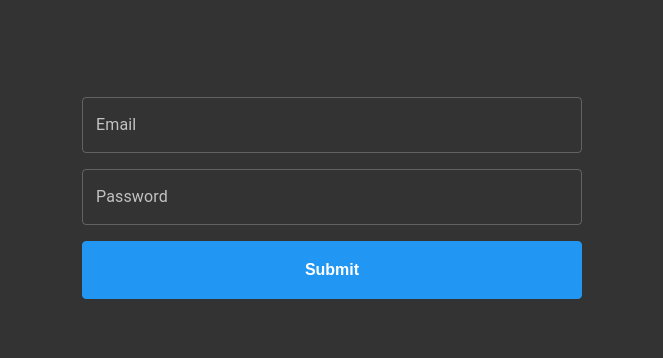
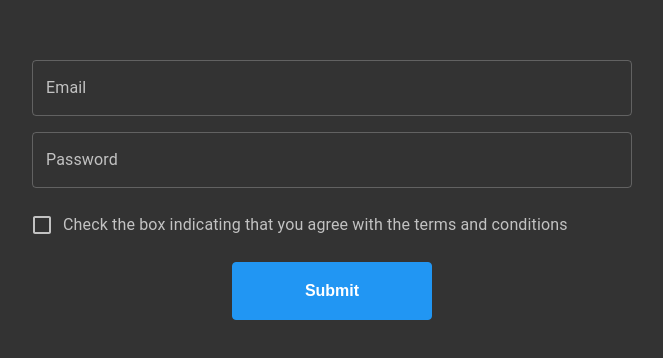
Before and after one commit to KatarzynaWolowska/06-formik-yup, a React (Vite) app: page / in a window 1280 px wide. Shown: the part 202-560 px from the top of the page, without its empty margins (308-971 px from the left). Built offline with nearby package versions, Linux system fonts and the light colour scheme.

Commit message:
Formik, checkbox

```diff
--- a/src/components/Form/CustomButton.tsx
+++ b/src/components/Form/CustomButton.tsx
@@ -4,6 +4,7 @@ import { styled } from '@mui/system'
 
 const Button = styled(BaseButton)(
     ({ theme }) => `
+  width: 200px;
   font-family: IBM Plex Sans, sans-serif;
   font-weight: 600;
   font-size: 1rem;
--- a/src/components/Form/SignupForm.tsx
+++ b/src/components/Form/SignupForm.tsx
@@ -1,58 +1,67 @@
-import { TextField, Stack, Box } from '@mui/material'
-import { useFormik } from 'formik'
+import { TextField, LinearProgress, Stack, Box, FormControlLabel, Checkbox } from '@mui/material'
+import { Field, Form, Formik, ErrorMessage } from 'formik'
 import * as yup from 'yup'
 import Button from './CustomButton'
 
-const validationSchema = yup.object({
-    email: yup.string('Enter your email').email('Enter a valid email').required('Email is required'),
-    password: yup
-        .string('Enter your password')
-        .min(8, 'Password should be of minimum 8 characters length')
-        .required('Password is required')
+const SignupSchema = yup.object({
+    email: yup.string().email('Enter a valid email').required('Email is required'),
+    password: yup.string().min(8, 'Password should be of minimum 8 characters length').required('Password is required'),
+    consent: yup.boolean().oneOf([true], 'Required.')
 })
 
 const SignupForm = () => {
-    const formik = useFormik({
-        initialValues: {
+    return (
+        <Formik
+            initialValues={{
                 email: '',
-            password: ''
-        },
-        validationSchema: validationSchema,
-        onSubmit: values => {
+                password: '',
+                consent: false
+            }}
+            validationSchema={SignupSchema}
+            onSubmit={(values, { setSubmitting }) => {
+                setTimeout(() => {
+                    setSubmitting(false)
                     alert(JSON.stringify(values, null, 2))
+                }, 500)
+            }}>
+            {({ submitForm, isSubmitting, errors, touched }) => (
+                <Form>
+                    <Stack spacing={2} maxWidth='600px' margin='auto'>
+                        <Box>
+                            <Field as={TextField} name='email' type='email' label='Email' fullWidth />
+                            <ErrorMessage name='email' component='div' className='error' />
+                        </Box>
+                        <Box>
+                            <Field as={TextField} name='password' type='password' label='Password' fullWidth />
+                            <ErrorMessage name='password' component='div' className='error' />
+                        </Box>
+                        <Box>
+                            <Field
+                                type='checkbox'
+                                name='consent'
+                                as={FormControlLabel}
+                                control={
+                                    <Checkbox
+                                        style={{ color: errors.consent && touched.consent ? '#f44' : undefined }}
+                                    />
                                 }
-    })
-    return (
-        <form onSubmit={formik.handleSubmit}>
-            <Stack spacing={2} maxWidth='500px' margin='auto'>
-                <TextField
-                    fullWidth
-                    id='email'
-                    name='email'
-                    label='Email'
-                    value={formik.values.email}
-                    onChange={formik.handleChange}
-                    onBlur={formik.handleBlur}
-                    error={formik.touched.email && Boolean(formik.errors.email)}
-                    helperText={formik.touched.email && formik.errors.email}
+                                label='Check the box indicating that you agree with the terms and conditions'
                             />
-                <TextField
-                    fullWidth
-                    id='password'
-                    name='password'
-                    label='Password'
-                    type='password'
-                    value={formik.values.password}
-                    onChange={formik.handleChange}
-                    onBlur={formik.handleBlur}
-                    error={formik.touched.password && Boolean(formik.errors.password)}
-                    helperText={formik.touched.password && formik.errors.password}
-                />
-                <Button color='primary' variant='contained' fullWidth type='submit'>
+                            <ErrorMessage name='consent' component='div' className='error' />
+                        </Box>
+                        {isSubmitting && <LinearProgress />}
+                        <Button
+                            variant='contained'
+                            color='primary'
+                            disabled={isSubmitting}
+                            onClick={submitForm}
+                            style={{ margin: '1rem auto' }}>
                             Submit
                         </Button>
                     </Stack>
-        </form>
+                </Form>
+            )}
+        </Formik>
     )
 }
 
--- a/src/index.css
+++ b/src/index.css
@@ -26,6 +26,14 @@ body {
     padding: 2rem;
 }
 
+.error {
+    color: #f44;
+}
+
+.MuiFormControlLabel-label {
+    color: #c2c2c2;
+}
+
 * {
     box-sizing: border-box;
 }
```
Also changed, not shown: src/components/Form/CustomCheckbox.tsx (added, +16 -0 lines). Lines whose indentation alone changed are shown as unchanged.
